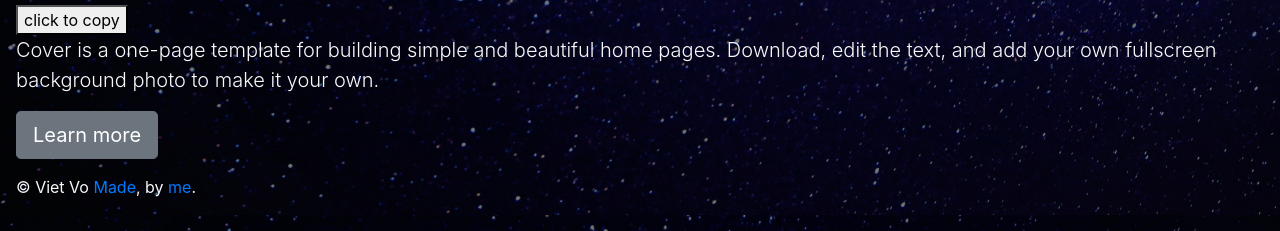
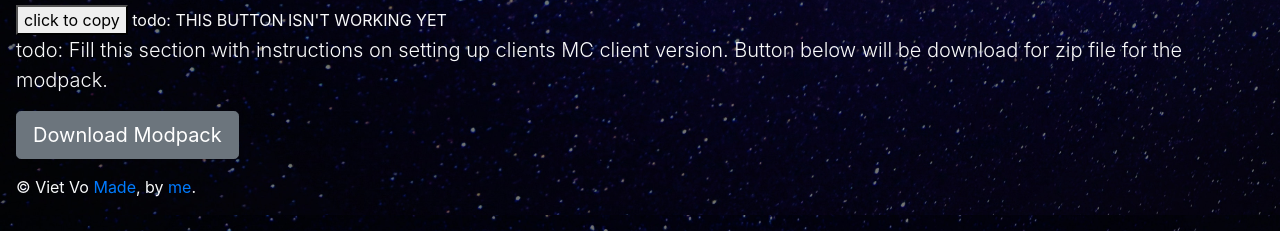
Before and after one commit to viet-vo/minecraft-site, a plain HTML site: page index.html in a window 1280 px wide. Shown: the part 585-816 px from the top of the page. Drawn offline with nearby package versions, Linux system fonts and the light colour scheme.

Commit message:
Editted text on page and removed extra image

```diff
--- a/index.html
+++ b/index.html
@@ -39,16 +39,14 @@
 
       <main role="main" class="inner cover text-light">
         <h1 class="cover-heading">
-          IP address: <input disabled value="52.35.116.230" id="target"></input>
+          IP address: <input disabled value="52.35.116.230" id="target" />
         </h1>
-        <button onclick="copy();">click to copy</button>
+        <button onclick="copy();">click to copy</button> todo: THIS BUTTON ISN'T WORKING YET
         <p class="lead">
-          Cover is a one-page template for building simple and beautiful home
-          pages. Download, edit the text, and add your own fullscreen background
-          photo to make it your own.
+          todo: Fill this section with instructions on setting up clients MC client version. Button below will be download for zip file for the modpack.
         </p>
         <p class="lead">
-          <a href="#" class="btn btn-lg btn-secondary">Learn more</a>
+          <a href="#" class="btn btn-lg btn-secondary">Download Modpack</a>
         </p>
       </main>
 
@@ -64,8 +62,8 @@
     </div>
     <script>
       function copy() {
+          console.log("reaching function")
         const copyText = document.getElementById("target");
-        console.log(copyText)
         copyText.select();
         copyText.setSelectionRange(0, 99999);
         document.execCommand("copy");
```
